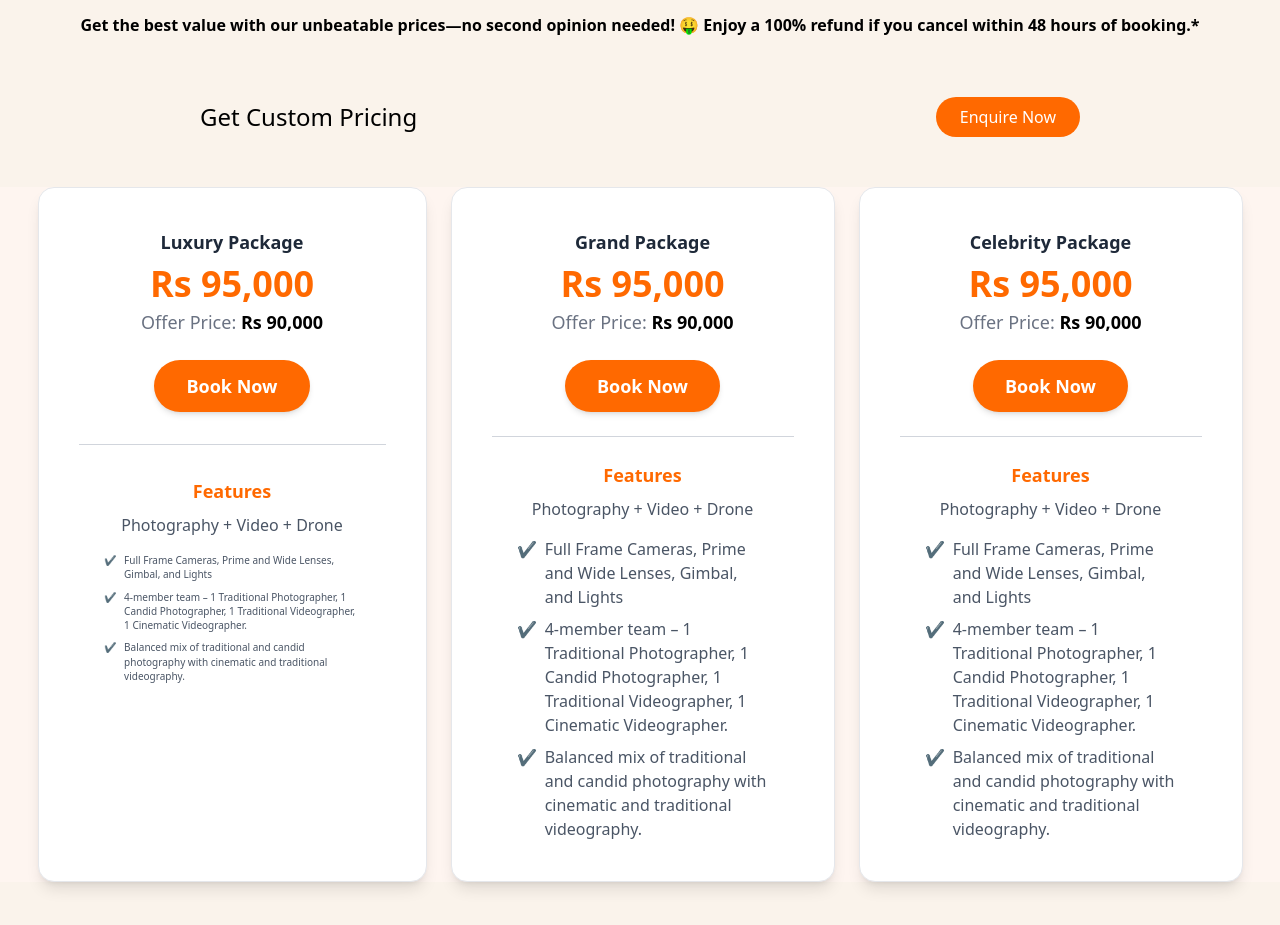
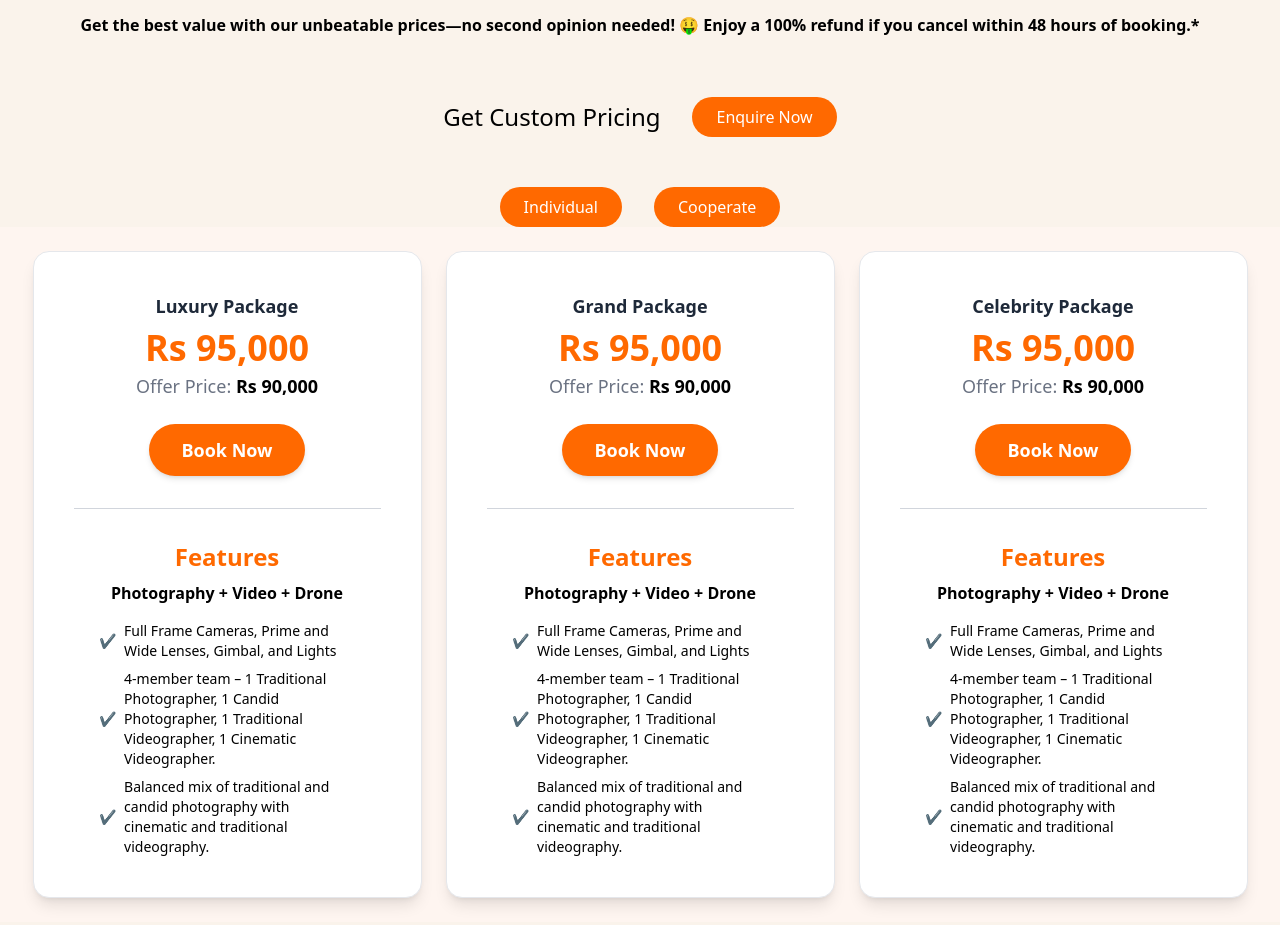
Before and after one commit to parasbhandari/Photographer_Website, a website: page src/pages/wedding.html in a window 1280 px wide. Shown: the part 601-1526 px from the top of the page. Drawn offline with Linux system fonts and the light colour scheme.

Commit message:
Packages Part

```diff
--- a/src/pages/wedding.html
+++ b/src/pages/wedding.html
@@ -29,64 +29,81 @@
     <section class="text-center py-10 ">
         <h2 class="text-3xl font-bold text-orange-500">Pricing Plans</h2>
         <p class="text-black font-bold mt-2 p-[10px]">Get the best value with our unbeatable prices—no second opinion needed! 🤑 Enjoy a 100% refund if you cancel within 48 hours of booking.*</p>
-        <div class="flex justify-between items-center p-[50px] ml-[150px] mr-[150px]">
+        <div class="flex  items-center p-[50px] justify-center gap-8">
             <h2 class="text-[24px] text-black tracling-[0px]">Get Custom Pricing</h2>
             <button class="px-6 py-2 bg-orange-500 text-white rounded-full hover:bg-orange-600 transition">
                 Enquire Now
             </button>
         </div>
 
-        <div class="flex items-center justify-center bg-[#fef5f0]">
+        <div class="flex items-center justify-center gap-8">
+            <button class="px-6 py-2 bg-orange-500 text-white rounded-full hover:bg-orange-600 active:bg-orange-700 transition">
+                Individual
+            </button>
+            <button class="px-6 py-2 bg-orange-500 text-white rounded-full hover:bg-orange-600 active:bg-orange-700 transition">
+                Cooperate
+            </button>
+        </div>
+
+        <div class="flex items-center justify-center bg-[#fef5f0] p-6">
             <div class="flex flex-col md:flex-row gap-6">
-                <!-- Package Card Template -->
-                <div class="bg-white hover:bg-black transition-all duration-300 shadow-lg rounded-2xl p-10 text-center w-[389px] border border-gray-200 relative group">
-                    <h3 class="text-lg font-semibold text-gray-800 group-hover:text-white transition-all duration-300 ">Luxury Package</h3>
+                <!-- Luxury Card Template -->
+                <div class="bg-white hover:bg-black transition-all duration-300 shadow-lg rounded-2xl p-10 text-center w-[389px] h-[565px] border border-gray-200 relative group">
+                    <h3 class="text-lg font-semibold text-gray-800 group-hover:text-white transition-all duration-300">Luxury Package</h3>
                     <p class="text-4xl font-bold text-orange-500 mt-2 group-hover:text-white">Rs 95,000</p>
                     <p class="text-gray-500 mt-1 text-lg transition-all duration-300 group-hover:text-white">Offer Price: <span class="font-semibold text-black transition-all duration-300 group-hover:text-white">Rs 90,000</span></p>
                     <button class="mt-6 bg-orange-500 text-white py-3 px-8 rounded-full text-lg font-semibold shadow-md">Book Now</button>
                     <hr class="my-8 border-gray-300">
-                    <h4 class="text-orange-500 font-semibold text-lg group-hover:text-white">Features</h4>
-                    <p class="text-gray-600 text-base mt-2 transition-all duration-300 group-hover:text-white">Photography + Video + Drone</p>
-                    <ul class="text-gray-600 text-[10px] gap-[16px] text-left text-sm mx-auto w-10/12 mt-4 space-y-2 transition-all duration-300 group-hover:text-white">
-                        <li class="flex items-start"><span class="text-orange-500 mr-2 group-hover:text-white">✔</span> Full Frame Cameras, Prime and Wide Lenses, Gimbal, and Lights</li>
-                        <li class="flex items-start"><span class="text-orange-500 mr-2 group-hover:text-white">✔</span> 4-member team – 1 Traditional Photographer, 1 Candid Photographer, 1 Traditional Videographer, 1 Cinematic Videographer.</li>
-                        <li class="flex items-start"><span class="text-orange-500 mr-2 group-hover:text-white">✔</span> Balanced mix of traditional and candid photography with cinematic and traditional videography.</li>
+                    <h1 class="text-orange-500 font-semibold text-2xl text-center group-hover:text-white">Features</h1>
+                    <div class="flex flex-col items-center justify-center">
+                        <p class="text-black text-center font-bold text-base mt-2 transition-all duration-300 group-hover:text-white">Photography + Video + Drone</p>
+                        <ul class="text-black text-[12px] gap-[20px] text-start text-sm w-10/12 mt-4 space-y-2 transition-all duration-300 group-hover:text-white">
+                            <li class="flex items-center"><span class="text-orange-500 mr-2 group-hover:text-white">✔</span> Full Frame Cameras, Prime and Wide Lenses, Gimbal, and Lights</li>
+                            <li class="flex items-center"><span class="text-orange-500 mr-2 group-hover:text-white">✔</span> 4-member team – 1 Traditional Photographer, 1 Candid Photographer, 1 Traditional Videographer, 1 Cinematic Videographer.</li>
+                            <li class="flex items-center"><span class="text-orange-500 mr-2 group-hover:text-white">✔</span> Balanced mix of traditional and candid photography with cinematic and traditional videography.</li>
                         </ul>
+                    </div>
                 </div>
 
                 <!-- Grand Package -->
-                <div class="bg-white hover:bg-black transition-all duration-300 shadow-lg rounded-2xl p-10 text-center w-96 border border-gray-200 relative group">
+                <div class="bg-white hover:bg-black transition-all duration-300 shadow-lg rounded-2xl p-10 text-center w-[389px] h-[565px] border border-gray-200 relative group">
                     <h3 class="text-lg font-semibold text-gray-800 group-hover:text-white transition-all duration-300">Grand Package</h3>
                     <p class="text-4xl font-bold text-orange-500 mt-2 group-hover:text-white">Rs 95,000</p>
                     <p class="text-gray-500 mt-1 text-lg transition-all duration-300 group-hover:text-white">Offer Price: <span class="font-semibold text-black transition-all duration-300 group-hover:text-white">Rs 90,000</span></p>
                     <button class="mt-6 bg-orange-500 text-white py-3 px-8 rounded-full text-lg font-semibold shadow-md">Book Now</button>
-                    <hr class="my-6 border-gray-300">
-                    <h4 class="text-orange-500 font-semibold text-lg group-hover:text-white">Features</h4>
-                    <p class="text-gray-600 text-base mt-2 transition-all duration-300 group-hover:text-white">Photography + Video + Drone</p>
-                    <ul class="text-gray-600 text-left mx-auto w-10/12 mt-4 space-y-2 transition-all duration-300 group-hover:text-white">
-                        <li class="flex items-start"><span class="text-orange-500 mr-2 group-hover:text-white">✔</span> Full Frame Cameras, Prime and Wide Lenses, Gimbal, and Lights</li>
-                        <li class="flex items-start"><span class="text-orange-500 mr-2 group-hover:text-white">✔</span> 4-member team – 1 Traditional Photographer, 1 Candid Photographer, 1 Traditional Videographer, 1 Cinematic Videographer.</li>
-                        <li class="flex items-start"><span class="text-orange-500 mr-2 group-hover:text-white">✔</span> Balanced mix of traditional and candid photography with cinematic and traditional videography.</li>
+                    <hr class="my-8 border-gray-300">
+                    <h1 class="text-orange-500 font-semibold text-2xl text-center group-hover:text-white">Features</h1>
+                    <div class="flex flex-col items-center justify-center">
+                        <p class="text-black text-center font-bold text-base mt-2 transition-all duration-300 group-hover:text-white">Photography + Video + Drone</p>
+                        <ul class="text-black text-[12px] gap-[20px] text-start text-sm w-10/12 mt-4 space-y-2 transition-all duration-300 group-hover:text-white">
+                            <li class="flex items-center"><span class="text-orange-500 mr-2 group-hover:text-white">✔</span> Full Frame Cameras, Prime and Wide Lenses, Gimbal, and Lights</li>
+                            <li class="flex items-center"><span class="text-orange-500 mr-2 group-hover:text-white">✔</span> 4-member team – 1 Traditional Photographer, 1 Candid Photographer, 1 Traditional Videographer, 1 Cinematic Videographer.</li>
+                            <li class="flex items-center"><span class="text-orange-500 mr-2 group-hover:text-white">✔</span> Balanced mix of traditional and candid photography with cinematic and traditional videography.</li>
                         </ul>
+                    </div>
                 </div>
 
                 <!-- Celebrity Package -->
-                <div class="bg-white hover:bg-black transition-all duration-300 shadow-lg rounded-2xl p-10 text-center w-96 border border-gray-200 relative group">
+                <div class="bg-white hover:bg-black transition-all duration-300 shadow-lg rounded-2xl p-10 text-center w-[389px] h-[565px] border border-gray-200 relative group">
                     <h3 class="text-lg font-semibold text-gray-800 group-hover:text-white transition-all duration-300">Celebrity Package</h3>
                     <p class="text-4xl font-bold text-orange-500 mt-2 group-hover:text-white">Rs 95,000</p>
                     <p class="text-gray-500 mt-1 text-lg transition-all duration-300 group-hover:text-white">Offer Price: <span class="font-semibold text-black transition-all duration-300 group-hover:text-white">Rs 90,000</span></p>
                     <button class="mt-6 bg-orange-500 text-white py-3 px-8 rounded-full text-lg font-semibold shadow-md">Book Now</button>
-                    <hr class="my-6 border-gray-300">
-                    <h4 class="text-orange-500 font-semibold text-lg group-hover:text-white">Features</h4>
-                    <p class="text-gray-600 text-base mt-2 transition-all duration-300 group-hover:text-white">Photography + Video + Drone</p>
-                    <ul class="text-gray-600 text-left mx-auto w-10/12 mt-4 space-y-2 transition-all duration-300 group-hover:text-white">
-                        <li class="flex items-start"><span class="text-orange-500 mr-2 group-hover:text-white">✔</span> Full Frame Cameras, Prime and Wide Lenses, Gimbal, and Lights</li>
-                        <li class="flex items-start"><span class="text-orange-500 mr-2 group-hover:text-white">✔</span> 4-member team – 1 Traditional Photographer, 1 Candid Photographer, 1 Traditional Videographer, 1 Cinematic Videographer.</li>
-                        <li class="flex items-start"><span class="text-orange-500 mr-2 group-hover:text-white">✔</span> Balanced mix of traditional and candid photography with cinematic and traditional videography.</li>
+                    <hr class="my-8 border-gray-300">
+                    <h1 class="text-orange-500 font-semibold text-2xl text-center group-hover:text-white">Features</h1>
+                    <div class="flex flex-col items-center justify-center">
+                        <p class="text-black text-center font-bold text-base mt-2 transition-all duration-300 group-hover:text-white">Photography + Video + Drone</p>
+                        <ul class="text-black text-[12px] gap-[20px] text-start text-sm w-10/12 mt-4 space-y-2 transition-all duration-300 group-hover:text-white">
+                            <li class="flex items-center"><span class="text-orange-500 mr-2 group-hover:text-white">✔</span> Full Frame Cameras, Prime and Wide Lenses, Gimbal, and Lights</li>
+                            <li class="flex items-center"><span class="text-orange-500 mr-2 group-hover:text-white">✔</span> 4-member team – 1 Traditional Photographer, 1 Candid Photographer, 1 Traditional Videographer, 1 Cinematic Videographer.</li>
+                            <li class="flex items-center"><span class="text-orange-500 mr-2 group-hover:text-white">✔</span> Balanced mix of traditional and candid photography with cinematic and traditional videography.</li>
                         </ul>
                     </div>
                 </div>
             </div>
+        </div>
+
+
 
     </section>
 
@@ -95,22 +112,6 @@
         <h2 class="text-4xl font-bold text-orange-500">Ideas For Photo Shoot</h2>
         <p class="text-black p-4 mt-2">Here are some inspiring ideas 🤩 to spark your creativity—check out how we've captured these high-quality shots!</p>
 
-        <!-- Image Section with 4 Images Per Row -->
-<div class="grid grid-cols-4 gap-[35px] mt-6 px-10 w-[1253px] mx-auto">
-    <img src="../assets/images/image.jpeg" class="w-[287px] h-[356px] rounded-[5px] shadow-md">
-    <img src="../assets/images/image1.jpeg" class="w-[287px] h-[356px] rounded-[5px] shadow-md">
-    <img src="../assets/images/image2.jpeg" class="w-[287px] h-[356px] rounded-[5px] shadow-md">
-    <img src="../assets/images/image3.jpeg" class="w-[287px] h-[356px] rounded-[5px] shadow-md">
-    <img src="../assets/images/image4.png" class="w-[287px] h-[356px] rounded-[5px] shadow-md">
-    <img src="../assets/images/image5.png" class="w-[287px] h-[356px] rounded-[5px] shadow-md">
-    <img src="../assets/images/image6.png" class="w-[287px] h-[356px] rounded-[5px] shadow-md">
-    <img src="../assets/images/image7.png" class="w-[287px] h-[356px] rounded-[5px] shadow-md">
-    <img src="../assets/images/image8.png" class="w-[287px] h-[356px] rounded-[5px] shadow-md">
-    <img src="../assets/images/image9.png" class="w-[287px] h-[356px] rounded-[5px] shadow-md">
-</div>
-
-
-    </section>
 
          <!-- Cities Available Section -->
      <section class="text-center py-16">
@@ -129,6 +130,25 @@
 
     </section>
 
+        <!-- Image Section with 4 Images Per Row -->
+<div class="grid grid-cols-4 gap-[35px] mt-6 px-10 w-[1253px] mx-auto">
+    <img src="../assets/images/image.jpeg" class="object-cover w-[287px] h-[356px] rounded-[5px] shadow-md">
+    <img src="../assets/images/image1.jpeg" class="object-cover w-[287px] h-[356px] rounded-[5px] shadow-md">
+    <img src="../assets/images/image2.jpeg" class="object-cover w-[287px] h-[356px] rounded-[5px] shadow-md">
+    <img src="../assets/images/image3.jpeg" class="object-cover w-[287px] h-[356px] rounded-[5px] shadow-md">
+    <img src="../assets/images/image4.png" class="object-cover w-[287px] h-[356px] rounded-[5px] shadow-md">
+    <img src="../assets/images/image5.png" class="object-cover w-[287px] h-[356px] rounded-[5px] shadow-md">
+    <img src="../assets/images/image6.png" class="object-cover w-[287px] h-[356px] rounded-[5px] shadow-md">
+    <img src="../assets/images/image7.png" class="object-cover w-[287px] h-[356px] rounded-[5px] shadow-md">
+    <img src="../assets/images/image8.png" class="object-cover w-[287px] h-[356px] rounded-[5px] shadow-md">
+    <img src="../assets/images/image9.png" class="w-[287px] h-[356px] rounded-[5px] shadow-md">
+</div>
+
+
+    </section>
+
+
+
 
 <!-- Details Section -->
 <section class="text-center py-[1 0px] mx-10 p-6 mb-10">
@@ -136,8 +156,10 @@
     <p class="text-black font-bold  mt-2 p-6">Ensure that the moment of a lifetime is captured in stunning detail forever.</p>
     <p class="text-black font-bold text-sm mt-2">*Terms and conditions apply</p>
 
+
+</section>
+
 <footer-component></footer-component>
-</section>
 
 
 
```
Lines whose indentation alone changed are shown as unchanged.
